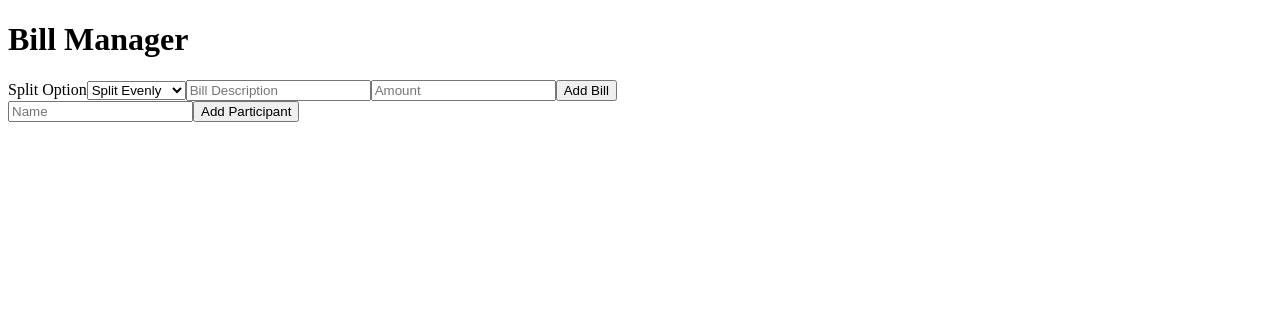
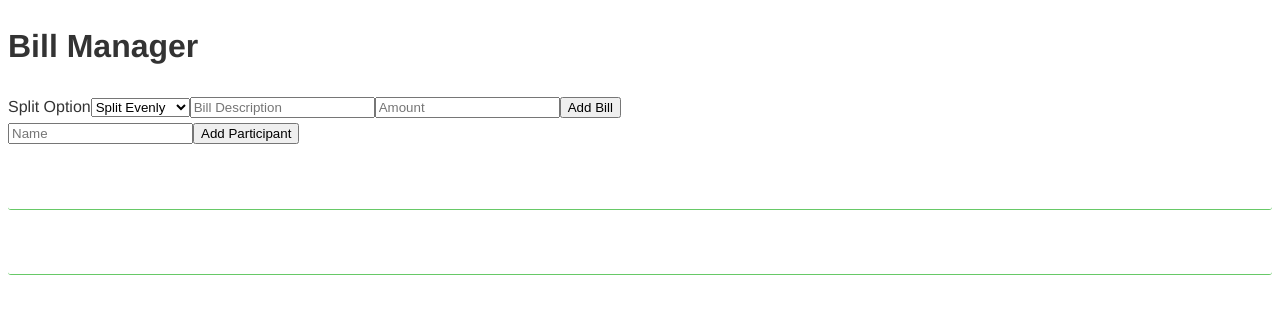
Before and after one commit to tpenaflor/bill-manager, a React app: page / in a window 1280 px wide. Built offline with nearby package versions, Linux system fonts and the light colour scheme.

Commit message:
basic style, fix user remove

```diff
--- a/src/Components/Bill.js
+++ b/src/Components/Bill.js
@@ -12,13 +12,13 @@ const Bill = ({bill}) => {
     }
 
     return (
-        <div>
-            <button onClick={()=>removeBill(bill.id)}>x</button>
+        <div className="entry">
             <div>
+                <button onClick={()=>removeBill(bill.id)}>x</button>
                 {bill.desc}
-                {bill.splitOpt === 'unit' && ` ${totalBillAllocation(bill)}/${bill.allocation.unitCount}`}
+                {bill.splitOpt === 'unit' && ` (${totalBillAllocation(bill)}/${bill.allocation.unitCount})`}
+                {` ${bill.amount}`}
             </div>
-            <div>{bill.amount}</div>
             <SplitAssignment bill={bill}/>
         </div>
     )
--- a/src/Components/BillList.js
+++ b/src/Components/BillList.js
@@ -4,9 +4,7 @@ import BillsManagerContext from '../Context/BillsManagerContext'
 
 const BillList = () => {
     const {bills} = useContext(BillsManagerContext)
-    return bills.map((bill) => <Bill
-        className="billEntry"
-        key={bill.id} bill={bill}/>
+    return bills.map((bill) => <Bill key={bill.id} bill={bill}/>
         )
 }
 
--- a/src/Components/BillManagerApp.js
+++ b/src/Components/BillManagerApp.js
@@ -8,19 +8,16 @@ import Participants from './Participants.js'
 
 import billReducer from '../Reducer/BillReducer'
 import participantReducer from '../Reducer/ParticipantReducer'
-import transactionReducer from '../Reducer/TransactionReducer'
 
 import BillsManagerContext from '../Context/BillsManagerContext'
 
 const BillManagerApp = () => {
   const [bills, billDispatch] = useReducer(billReducer, [])
   const [participants, partDispatch] = useReducer(participantReducer, [])
-  const [transactions, transDispatch] = useReducer(transactionReducer, [])
 
   useEffect(() => {
       const localBills = JSON.parse(localStorage.getItem('bills'))
       const localParicipant = JSON.parse(localStorage.getItem('participants'))
-      const localTransactions = JSON.parse(localStorage.getItem('transactions'))
 
       if (localBills){
         billDispatch({type:"POPULATE", bills:localBills})
@@ -28,12 +25,10 @@ const BillManagerApp = () => {
       if (localParicipant){
         partDispatch({type:"POPULATE", participants:localParicipant})
       }
-      if (localTransactions){
-        transDispatch({type:"POPULATE", transactions:localTransactions})
-      }
   },[])
 
   useEffect(() =>{
+    console.log(bills)
       localStorage.setItem('bills', JSON.stringify(bills))
     },[bills])
 
@@ -41,12 +36,8 @@ const BillManagerApp = () => {
     localStorage.setItem('participants', JSON.stringify(participants))
   },[participants])
 
-  useEffect(() =>{
-      localStorage.setItem('transactions', JSON.stringify(transactions))
-    },[transactions])
-
   return (
-    <BillsManagerContext.Provider value={{bills, participants, transactions, transDispatch, billDispatch, partDispatch}}>
+    <BillsManagerContext.Provider value={{bills, participants,billDispatch, partDispatch}}>
       <h1>Bill Manager</h1>
       <AddBill />
       <AddParticipant />
--- a/src/Components/BillSummary.js
+++ b/src/Components/BillSummary.js
@@ -7,7 +7,8 @@ const BillSummary = () => {
   const {participants, bills} = useContext(BillsManagerContext)
 
   return (
-    <div>
+    <div className="entry">
+      <div> </div>
       {participants.map((part)=> (
         <div key={part.id}>
           <p>{`${part.name} total bill ${participantBillSummary(part.id, bills)}`}</p>
--- a/src/Components/Participants.js
+++ b/src/Components/Participants.js
@@ -2,14 +2,30 @@ import React, {useContext} from 'react'
 import BillsManagerContext from '../Context/BillsManagerContext'
 
 const Participants = () => {
-  const {participants, partDispatch} = useContext(BillsManagerContext)
+  const {bills, participants, partDispatch, billDispatch} = useContext(BillsManagerContext)
 
   const remParticipant = (id) => {
     partDispatch({type:"DEL_PARTICIPANT",id})
+
+    bills.forEach((bill)=> {
+      const type = "DEL_PARTICIPANT_FROM_BILL"
+
+      billDispatch(
+        {
+          type,
+          id : bill.id,
+          participant : {
+            id
+          },
+          unitCount : bill.allocation.participant.length - 1,
+        }
+      )
+    })
   }
 
   return (
-    <div>
+    <div className="entry">
+      <div> </div>
       {participants.map((part)=> (
         <div key={part.id}>
           <button onClick={()=>remParticipant(part.id)} >x</button>
--- a/src/Reducer/BillReducer.js
+++ b/src/Reducer/BillReducer.js
@@ -19,7 +19,6 @@ const BillReducer = (state, {type, bills, bill, id, participant, unitCount}) =>
                 }
                 return bill
             })
-
         case "DEL_PARTICIPANT_FROM_BILL":
             return state.map((bill) => {
                 if (bill.id === id){
--- a/src/index.js
+++ b/src/index.js
@@ -4,7 +4,7 @@ import ReactDOM from 'react-dom';
 import BillManagerApp from './Components/BillManagerApp';
 import reportWebVitals from './reportWebVitals';
 
-// import './styles/styles.scss'
+import './styles/styles.scss'
 
 ReactDOM.render(
   <React.StrictMode>
--- /dev/null
+++ b/src/styles/components/_bill.scss
@@ -0,0 +1,46 @@
+.billEntry {
+
+    display: flex;
+    justify-content: space-between;
+    align-items: center;
+    padding: $sSize 0;
+
+    // background-color: $brightGreen;
+    // border: none;
+    // border-bottom: .6rem solid darken($brightGreen, 10%);
+    // font-weight: bold;
+    // color:white;
+    // width: 100%;
+    // font-size: $lSize;
+    // margin-bottom: $mSize;
+    // padding: 2.4rem;
+}
+
+// .big-button:disabled {
+//     opacity: .5;
+// }
+
+// .button {
+//     background-color: $midGrey;
+//     border: none;
+//     border-bottom: .3rem solid darken($midGrey, 10%);
+//     color:white;
+//     font-weight: 500;
+//     padding: $sSize;
+// }
+
+// .button-add-expense {
+//     background-color: $midGrey;
+//     border: none;
+//     border-bottom: .3rem solid darken($midGrey, 10%);
+//     color:white;
+//     font-weight: 500;
+//     padding: $sSize;
+//     width: 100%;
+// }
+
+// @media (min-width: $desktopBreakPoint) {
+//     .big-button {
+//         margin-bottom: $xlSize;
+//     }
+// }
--- a/src/styles/components/_entry.scss
+++ b/src/styles/components/_entry.scss
@@ -4,4 +4,9 @@
     justify-content: space-between;
     align-items: center;
     padding: $sSize 0;
+    background: fade-out(white, .15);
+    border-radius: 3px;
+    padding: $lSize $mSize;
+    text-align: center;
+    border-bottom: 1px solid lighten($brightGreen, 10%);
 }
--- a/src/styles/styles.scss
+++ b/src/styles/styles.scss
@@ -1,13 +1,15 @@
 @import './base/settings';
 @import './base/base';
 
-@import './components/login';
-@import './components/button';
-@import './components/header';
-@import './components/content-container';
-@import './components/filter';
+@import './components/bill';
 @import './components/entry';
-@import './components/loader';
+
+// @import './components/button';
+// @import './components/header';
+// @import './components/content-container';
+// @import './components/filter';
+
+// @import './components/loader';
 // @import './components/container';
 
 // @import './components/widget';
```
Also changed, not shown: 1 other file.
